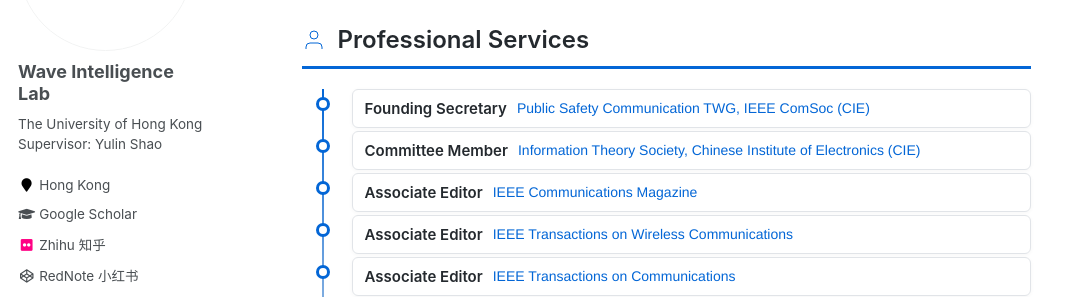
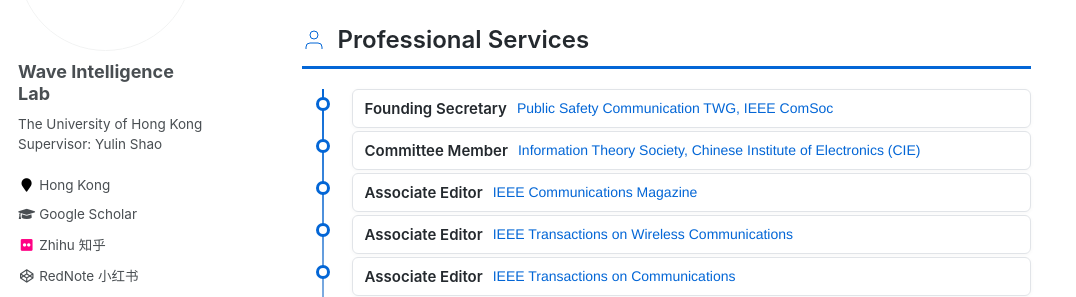
Before and after one commit to hku-icl/hku-icl.github.io, a Jekyll site: the page built from _pages/about.md, in a window 1280 px wide and 900 px high, scrolled down 1590 px. Shown: the part 160-457 px from the top of the window, without its empty margins (0-1076 px from the left). Built offline with Jekyll 4.4.1, drawn with Linux system fonts in a browser that asks for light colours.

Commit message:
Update about.md

```diff
--- a/_pages/about.md
+++ b/_pages/about.md
@@ -245,7 +245,7 @@ I received my B.S. and M.S. degrees (Hons.) in Communications and Information En
           <div style="flex-grow: 1;">
             <div style="display: flex; align-items: center;">
               <h3 style="margin: 0; color: #24292e; font-size: 15px; font-weight: 600; margin-right: 10px;">Founding Secretary</h3>
-              <p style="margin: 0; color: #0366d6; font-size: 14px; font-weight: 500;">Public Safety Communication TWG,  IEEE ComSoc (CIE)</p>
+              <p style="margin: 0; color: #0366d6; font-size: 14px; font-weight: 500;">Public Safety Communication TWG,  IEEE ComSoc </p>
             </div>
           </div>
         </div>
```
